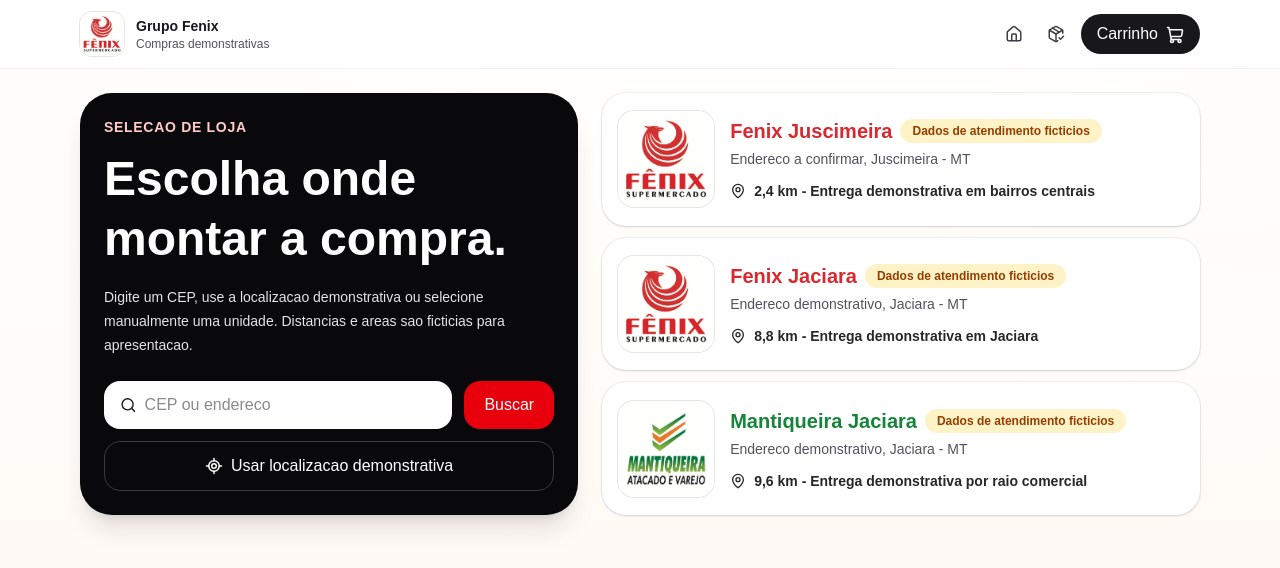
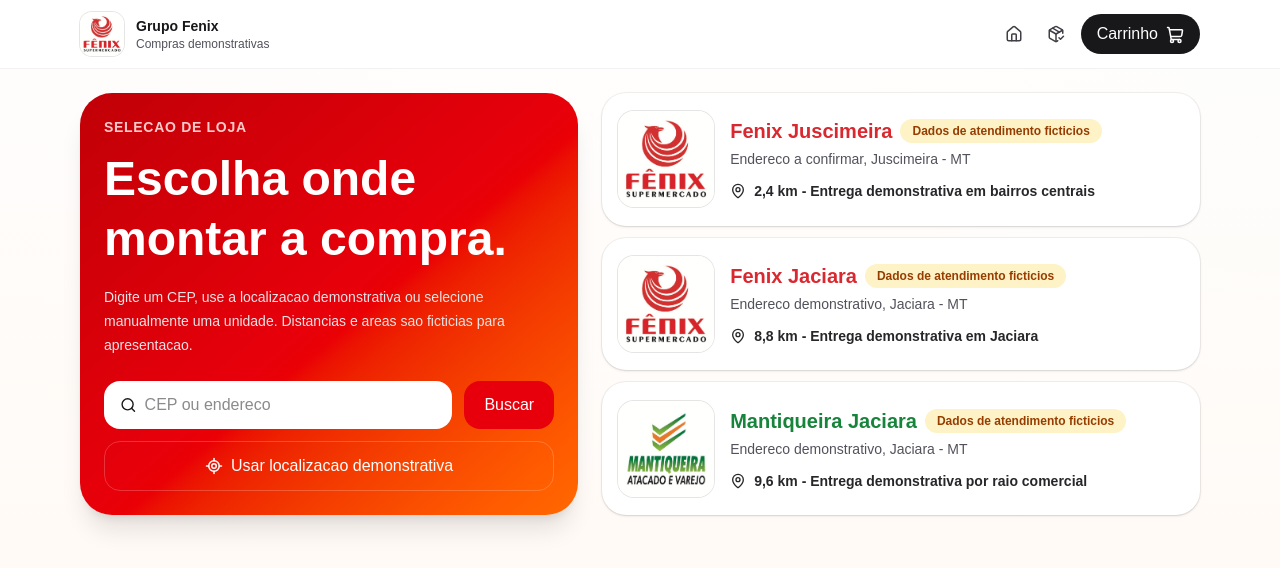
Before and after one commit to Sandromuller1480/app-grupo-fenix, a Next.js app: page / in a window 1280 px wide. Shown: the top 568 px of the page. Built offline with nearby package versions, Linux system fonts and the light colour scheme.

Commit message:
Ajusta gradiente da seleção de loja

```diff
--- a/src/app/page.tsx
+++ b/src/app/page.tsx
@@ -124,7 +124,7 @@
 
       {view === "select" && (
         <section className="mx-auto grid max-w-6xl gap-6 px-4 py-6 lg:grid-cols-[1fr_1.2fr]">
-          <div className="rounded-[2rem] bg-zinc-950 p-6 text-white shadow-xl">
+          <div className="rounded-[2rem] bg-gradient-to-br from-red-700 via-red-600 to-orange-500 p-6 text-white shadow-xl">
             <p className="text-sm font-bold uppercase tracking-wider text-red-200">Selecao de loja</p>
             <h1 className="mt-3 text-3xl font-black leading-tight sm:text-5xl">Escolha onde montar a compra.</h1>
             <p className="mt-4 text-sm leading-6 text-zinc-200">Digite um CEP, use a localizacao demonstrativa ou selecione manualmente uma unidade. Distancias e areas sao ficticias para apresentacao.</p>
```
